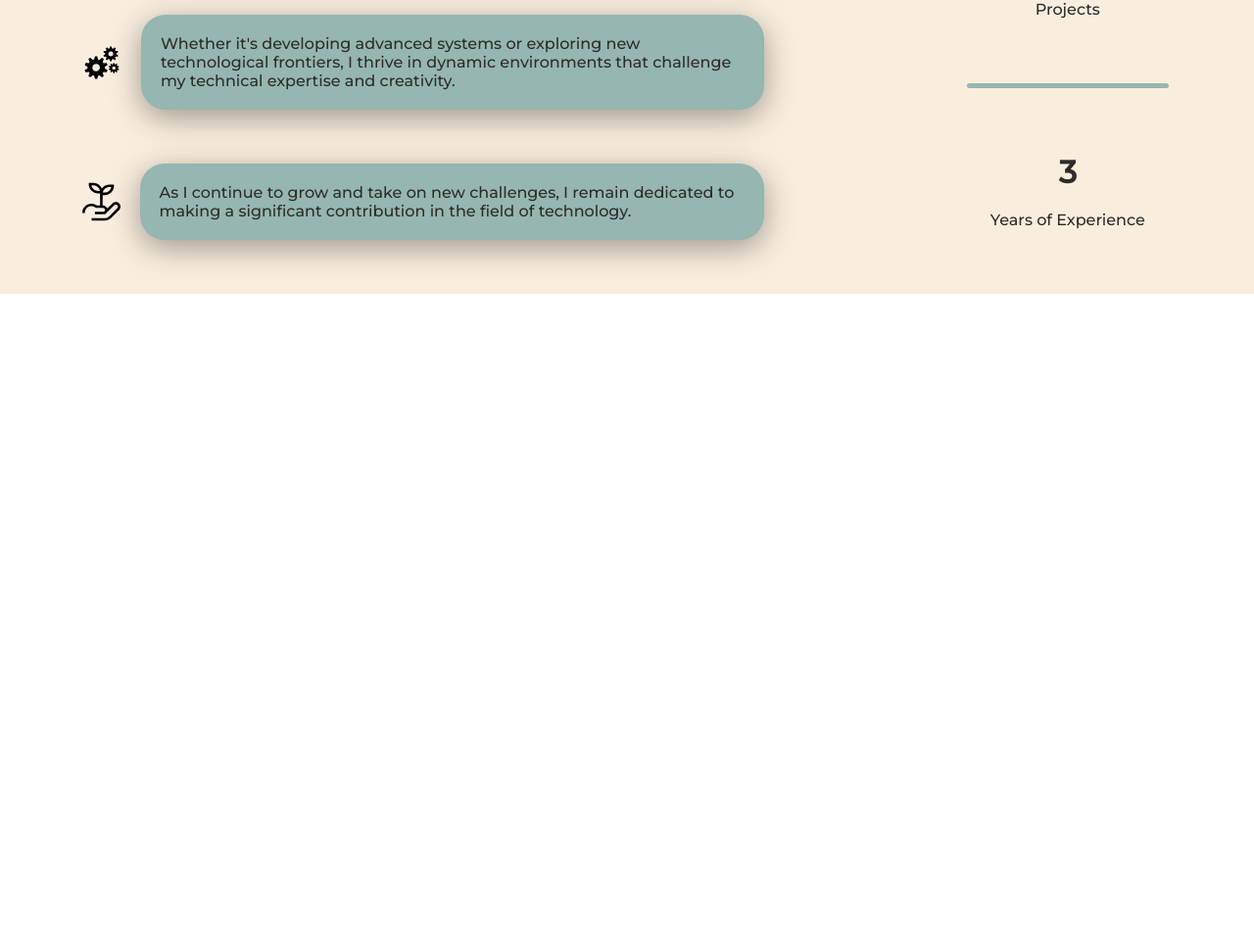
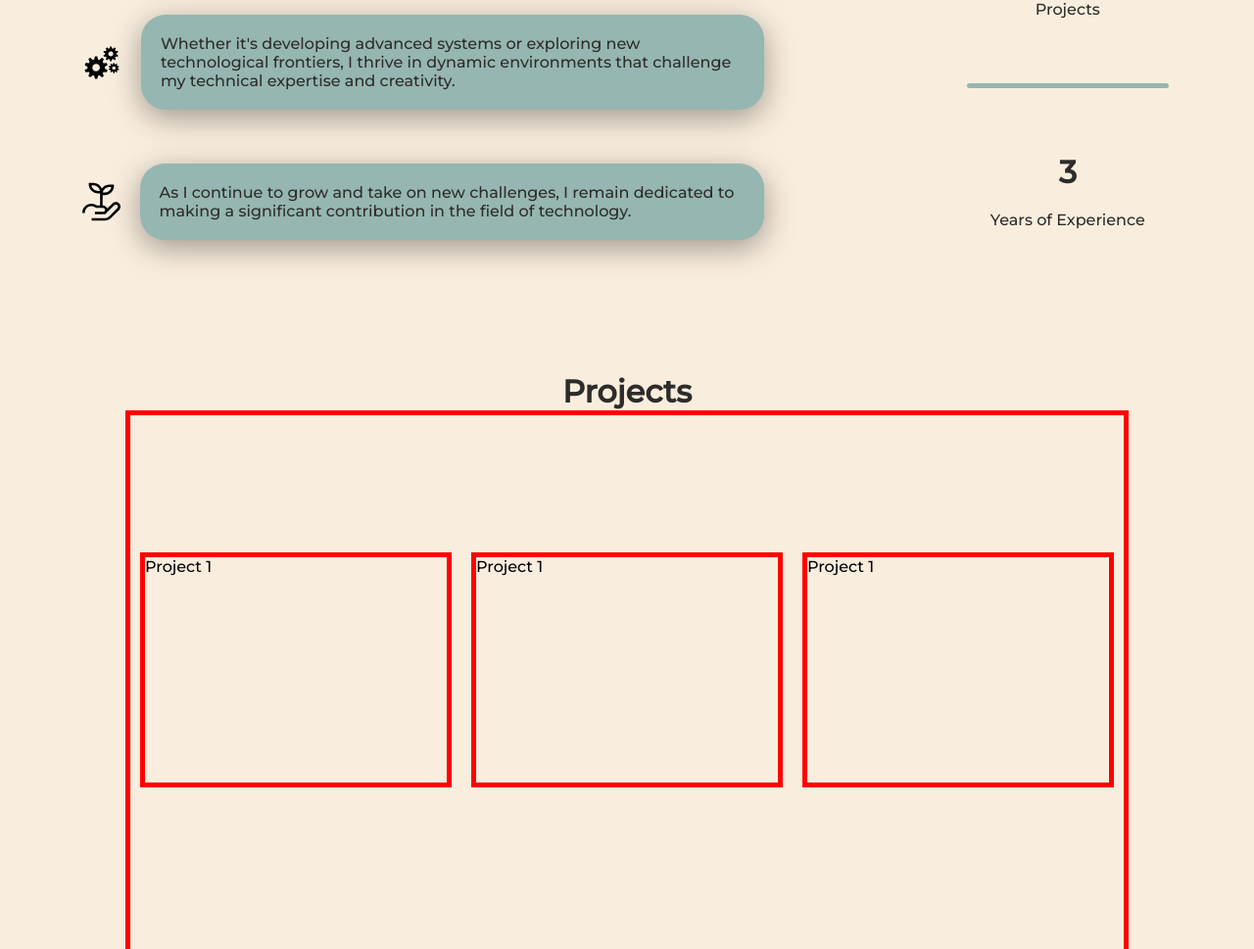
Before and after one commit to Tamer-Rafidi/Tamer-Rafidi.github.io, a plain HTML site: page index.html in a window 1280 px wide. Shown: the part 1371-2340 px from the top of the page at 98% size. Before the commit the page ends 1671 px from the top, so only its background shows below. Drawn offline with Linux system fonts and the light colour scheme.

Commit message:
Began projects section

```diff
--- a/index.html
+++ b/index.html
@@ -10,7 +10,7 @@
   </head>
   <body>
     <header>
-      <h1 class="name">Placeholder.</h1>
+    <h1 class="name">Placeholder.</h1>
       <nav>
         <ul class="main_nav">
           <li class="navbar"><a href="#" class="navbar-about">About Me</a></li>
@@ -94,6 +94,19 @@
           </div>
         </div>
       </div>
+    </div>
+    <div class="projects">
+      <h1 class="project-header">Projects</h1>
+      <div class="project-cards">
+        <div class="project-content">
+          <div class="project1">Project 1</div>
+          <div class="project1">Project 1</div>
+          <div class="project1">Project 1</div>
+          <div class="project1">Project 1</div>
+          <div class="project1">Project 1</div>
+          <div class="project1">Project 1</div>
+          <div class="project1">Project 1</div>
+        </div>
     </div>
     <div class="modal">
       <div class="glass">
--- a/myscripts.js
+++ b/myscripts.js
@@ -1,9 +1,12 @@
 function toggleModal(modalSelector, shouldOpen) {
   var modal = document.querySelector(modalSelector);
+  var modalContent = modal.querySelector(".icons-following");
   if (shouldOpen) {
     modal.style.display = "flex";
     document.body.style.overflow = "hidden";
-  } else {
+    modalContent.scrollTop = 0;
+  }
+  else {
     modal.style.display = "none";
     document.body.style.overflow = "auto";
   }
--- a/styles.css
+++ b/styles.css
@@ -448,7 +448,7 @@ span{
   color: #2d2c2a;
   margin : 0px 1rem;
   padding: 1rem 1rem;
-  background-color: #96b6b1;
+  border-radius: 25px;
   /* border: blue 5px solid; */
   margin-top: 2%;
 }
@@ -531,3 +531,40 @@ span{
 #stat1.fade-in, #stat2.fade-in, #stat3.fade-in, #border1.fade-in, #border2.fade-in{
   opacity: 1;
 }
+
+.projects{
+  height: 100vh;
+  background-color: #f9eede;
+  margin: 0px;
+}
+.project-header{
+  color: #2d2c2a;
+  padding-top: 10vh;
+  display: flex;
+  justify-content: center;
+}
+
+.project-cards{
+  display: flex;
+  justify-content: center;
+  align-items: center;
+}
+
+.project-content {
+  display: flex;
+  flex-wrap: wrap;
+  width: 80%;
+  height: 200vh;
+  margin: 0px;
+  border: red 5px solid;
+  justify-content: space-evenly;
+  align-items: center;
+}
+
+.project-content .project1 {
+  flex-basis: calc(33.33% - 20px);
+  margin: 10px;
+  margin-top: 0px;
+  height: 30vh;
+  border: red 5px solid;
+}
```
